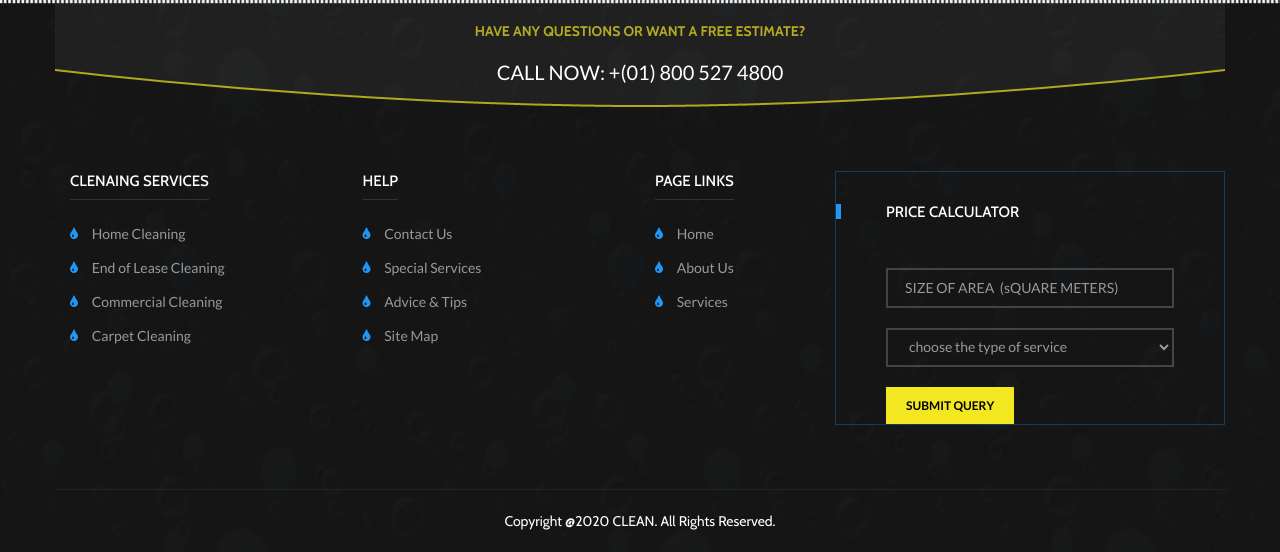
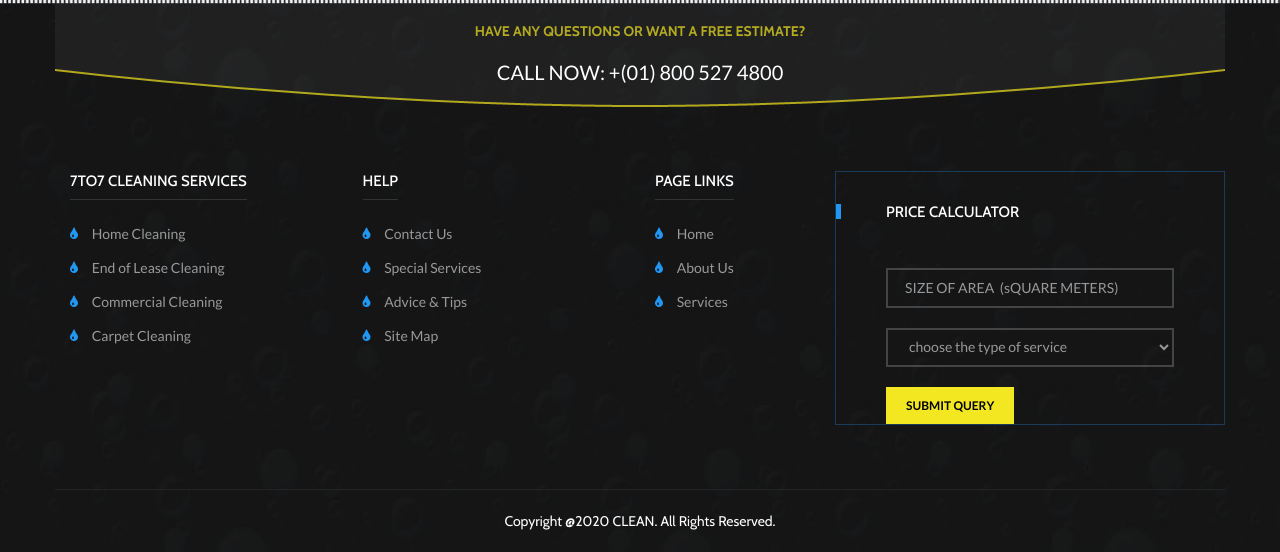
Before and after one commit to Rashmi-code/ICT-SP2020-CLEANING-PROJECT-TEAM-06, a PHP site: page /_punit/index.php in a window 1280 px wide. Shown: the part 3486-4038 px from the top of the page. Run offline with PHP 8.4, Linux system fonts and the light colour scheme; some libraries are stand-ins or nearby versions.

Commit message:
Update footer.php

```diff
--- a/clean/clean/footer.php
+++ b/clean/clean/footer.php
@@ -6,7 +6,7 @@
 				<h3>Call Now: +(01) 800 527 4800</h3>
 			</div>
 			<aside class="col-md-3 col-sm-3 widget widget-link">
-				<h3>Clenaing services</h3>
+				<h3>7to7 Cleaning services</h3>
 				<ul>
 					<li><a title="Home Cleaning" href="#"><i class="fa fa-tint"></i> Home Cleaning</a></li>
 					<li><a title="Building Cleaning" href="#"><i class="fa fa-tint"></i> End of Lease Cleaning</a></li>
```
